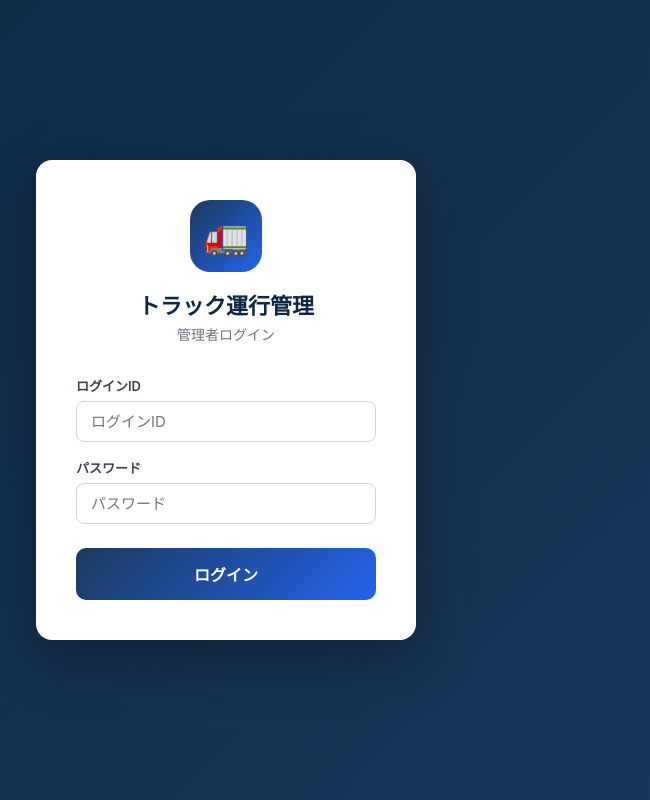
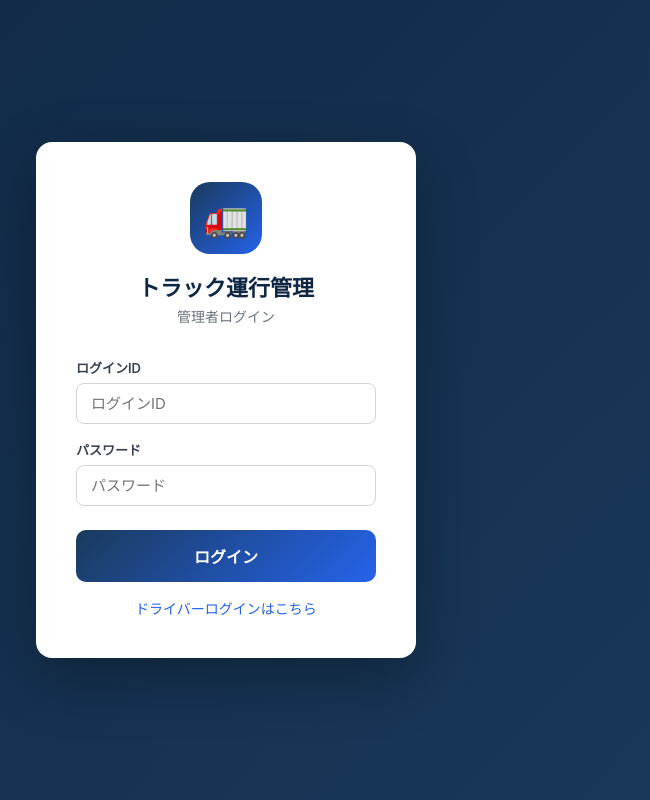
Before and after one commit to system-asayama/truck-operation-app, a Flask app: page /login in a window 1280 px wide. Shown: the whole page, without its empty margins (414-1064 px from the left). Run offline with Flask 3, Linux system fonts and the light colour scheme.

Commit message:
fix: 管理者ログインページにドライバーログインリンクを追加

```diff
--- a/flask_app/templates/admin/login.html
+++ b/flask_app/templates/admin/login.html
@@ -19,6 +19,9 @@
     .error { background: #fef2f2; border: 1px solid #fecaca; border-radius: 8px; padding: 10px 14px; color: #dc2626; font-size: 14px; margin-bottom: 16px; }
     .btn { width: 100%; background: linear-gradient(135deg, #1a3a5c, #2563eb); color: #fff; border: none; border-radius: 10px; padding: 14px; font-size: 16px; font-weight: 700; cursor: pointer; font-family: inherit; margin-top: 8px; }
     .btn:hover { opacity: 0.9; }
+    .driver-link { text-align: center; margin-top: 16px; }
+    .driver-link a { color: #2563eb; font-size: 14px; text-decoration: none; }
+    .driver-link a:hover { text-decoration: underline; }
   </style>
 </head>
 <body>
@@ -42,6 +45,9 @@
       </div>
       <button type="submit" class="btn">ログイン</button>
     </form>
+    <div class="driver-link">
+      <a href="/driver/login">ドライバーログインはこちら</a>
+    </div>
   </div>
 </body>
 </html>
```
